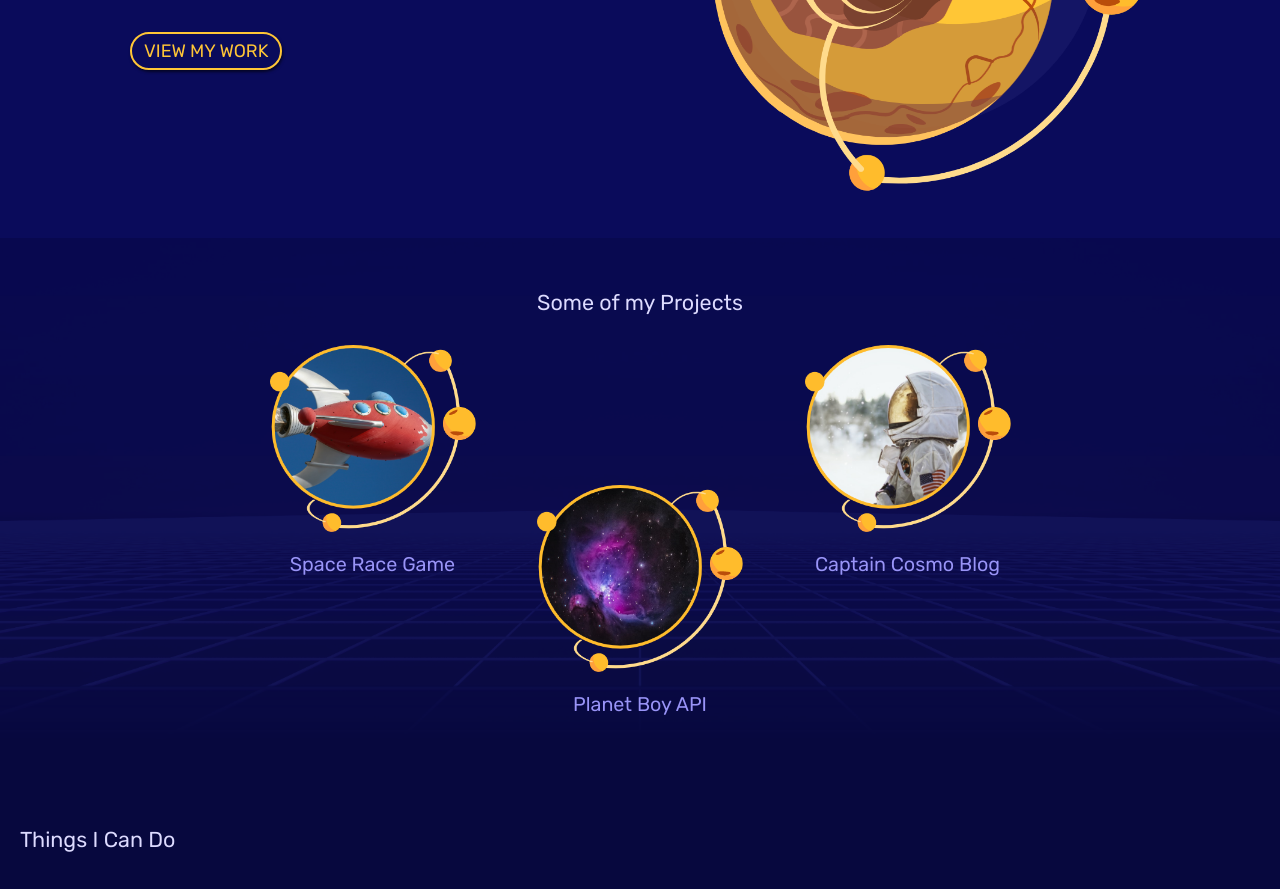
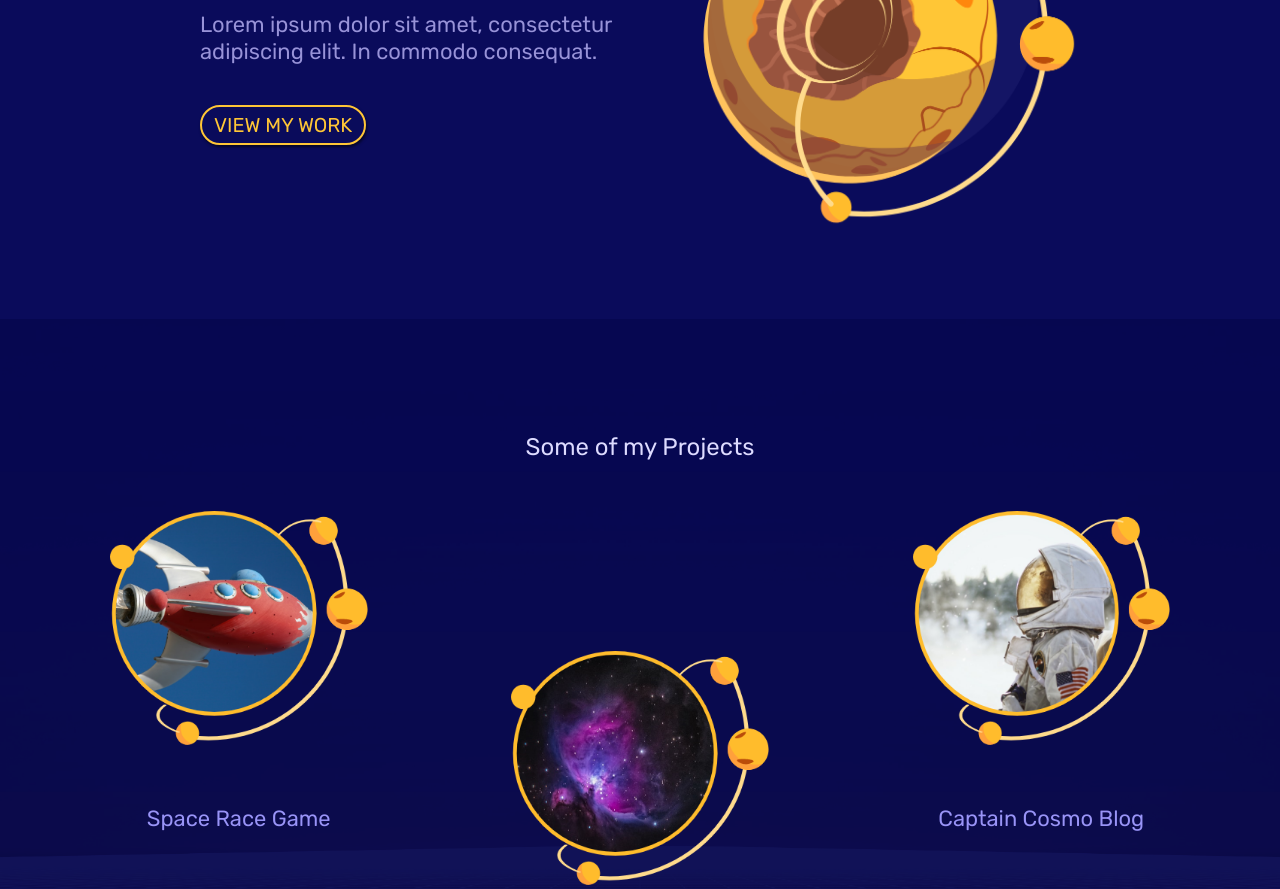
Before and after one commit to amans0508/MobileFirst_Approach_Playground1, a plain HTML site: page index.html in a window 1280 px wide. Shown: the part 363-1252 px from the top of the page. Drawn offline with Linux system fonts and the light colour scheme.

Commit message:
Added Desktop Styles

```diff
--- a/styles.css
+++ b/styles.css
@@ -363,4 +363,31 @@ footer img {
 
 /* Desktop Style */
 @media screen and (min-width: 1200px) {
+  body {
+    font-size: 20px;
+  }
+
+  #welcome,
+  #portfolio,
+  #skills,
+  #contact {
+    padding: 90px;
+  }
+  .projects a:nth-child(1) {
+    grid-column: 1/3;
+  }
+  .projects a:nth-child(3) {
+    grid-column: 7/9;
+  }
+  .projects a * {
+    max-width: 100%;
+    margin: 30px 0;
+  }
+  footer {
+    padding: 80px 0;
+    background-size: 30%;
+  }
+  footer img {
+    widows: 30px;
+  }
 }
```
